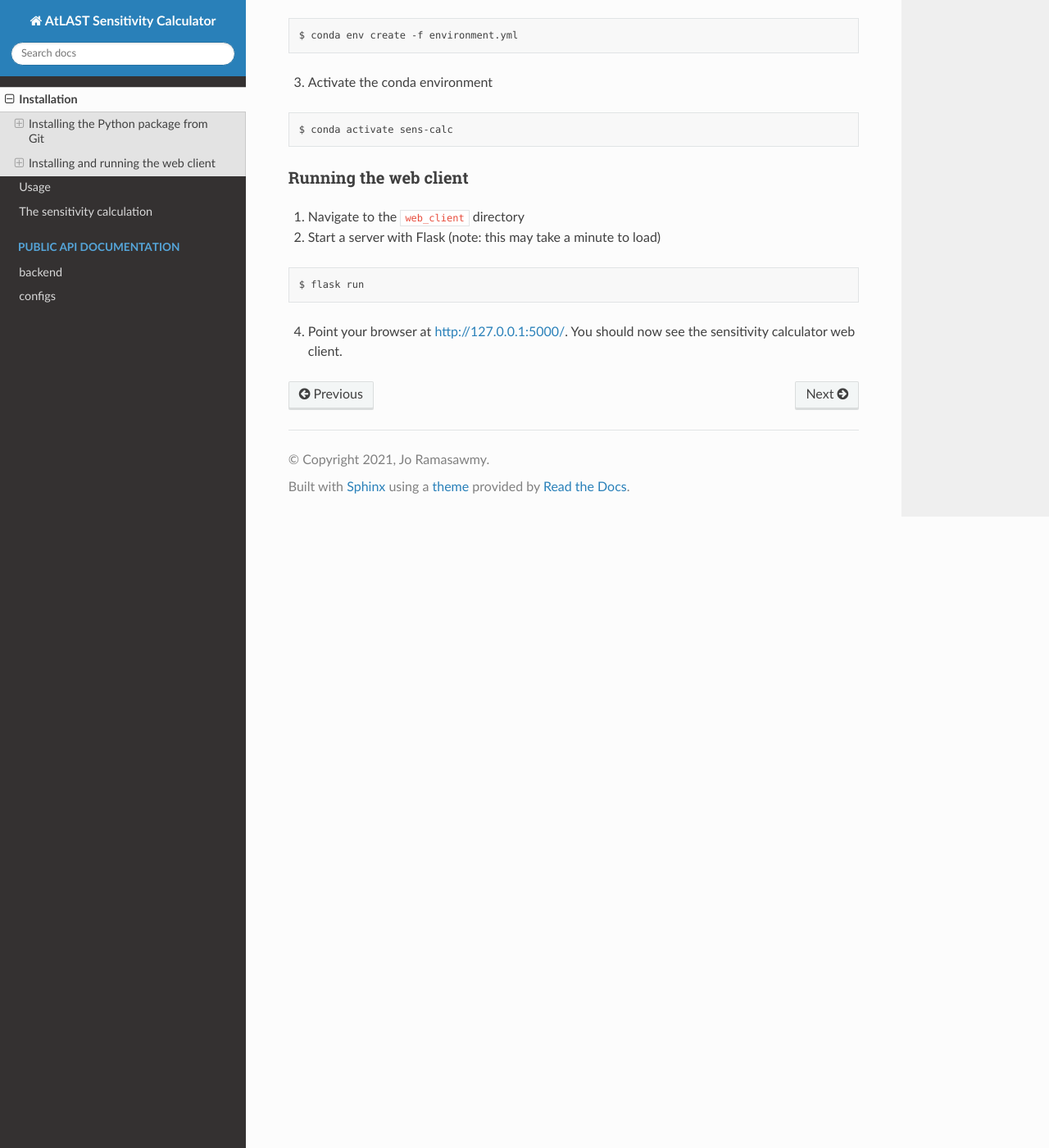
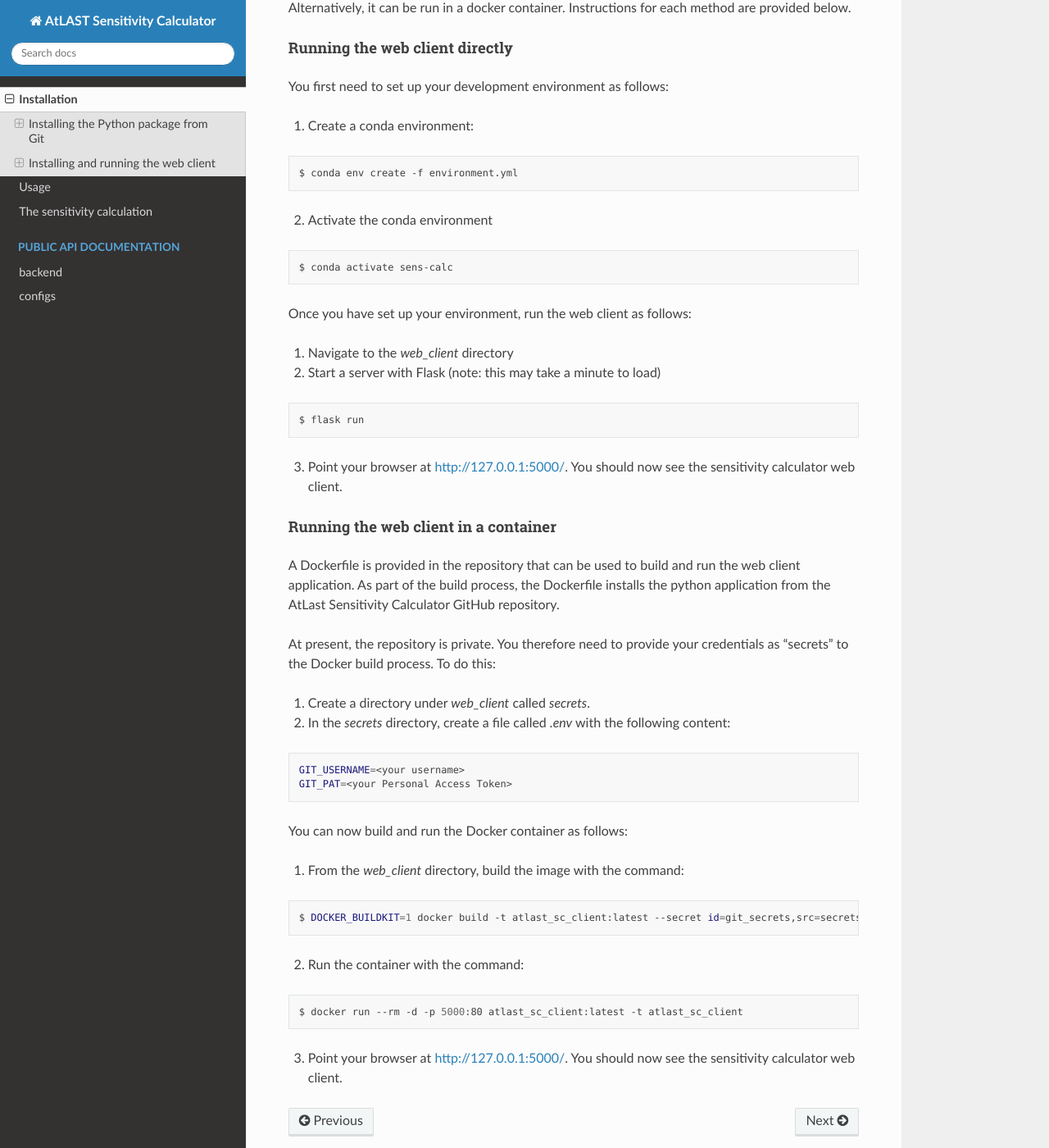
Before and after one commit to ukatc/AtLAST_sensitivity_calculator, a Sphinx documentation site: the page built from docs/source/installation.rst, in a window 1280 px wide and 1400 px high, scrolled down 1433 px. Shown: the whole window at 82% size. Built offline with Sphinx 7.4.7 and the Read the Docs theme 2.0.0, drawn with Linux system fonts in a browser that asks for light colours; pages that are not in the unit, such as notebooks, are missing from menus; some of the changed text lies outside the part shown.

Commit message:
Inject git credentials as docker build secrets
Updated docs

```diff
--- a/docs/source/installation.rst
+++ b/docs/source/installation.rst
@@ -34,7 +34,7 @@ If this returns ``2.x.x``, then try:
 
 
 Installing the sensitivity calculator
-####################################
+#####################################
 
 Once you have created and activated your environment, install the sensitivity python package using pip:
 
@@ -54,35 +54,38 @@ where ``<branch>`` is the name of the target branch.
 
 Installing and running the web client
 -------------------------------------
-
-Setting up your environment
-###########################
-
-1. Clone the repository:
+At present, the web client can only be run locally by first cloning the git repository:
 
 .. code-block:: bash
 
     $ git clone https://github.com/ukatc/AtLAST_sensitivity_calculator.git
 
+Running the web client
+######################
 
-2. Create a conda environment:
+The web client can be run directly in your development environment from the command line. Alternatively, it can be
+run in a docker container. Instructions for each method are provided below.
+
+Running the web client directly
+~~~~~~~~~~~~~~~~~~~~~~~~~~~~~~~
+You first need to set up your development environment as follows:
+
+1. Create a conda environment:
 
 .. code-block:: bash
 
    $ conda env create -f environment.yml
 
 
-3. Activate the conda environment
+2. Activate the conda environment
 
 .. code-block:: bash
 
    $ conda activate sens-calc
 
+Once you have set up your environment, run the web client as follows:
 
-Running the web client
-######################
-
-1. Navigate to the ``web_client`` directory
+1. Navigate to the `web_client` directory
 2. Start a server with Flask (note: this may take a minute to load)
 
 .. code-block:: bash
@@ -90,4 +93,40 @@ Running the web client
    $ flask run
 
 
-4. Point your browser at http://127.0.0.1:5000/. You should now see the sensitivity calculator web client.
+3. Point your browser at http://127.0.0.1:5000/. You should now see the sensitivity calculator web client.
+
+
+Running the web client in a container
+~~~~~~~~~~~~~~~~~~~~~~~~~~~~~~~~~~~~~
+
+A Dockerfile is provided in the repository that can be used to build and run the web client application.
+As part of the build process, the Dockerfile installs the python application from the AtLast Sensitivity
+Calculator GitHub repository.
+
+At present, the repository is private. You therefore need to provide your credentials as "secrets" to the
+Docker build process. To do this:
+
+1. Create a directory under `web_client` called `secrets`.
+2. In the `secrets` directory, create a file called `.env` with the following content:
+
+.. code-block:: bash
+
+    GIT_USERNAME=<your username>
+    GIT_PAT=<your Personal Access Token>
+
+
+You can now build and run the Docker container as follows:
+
+1. From the `web_client` directory, build the image with the command:
+
+.. code-block:: bash
+
+    $ DOCKER_BUILDKIT=1 docker build -t atlast_sc_client:latest --secret id=git_secrets,src=secrets/.env .
+
+2. Run the container with the command:
+
+.. code-block:: bash
+
+    $ docker run --rm -d -p 5000:80 atlast_sc_client:latest -t atlast_sc_client
+
+3. Point your browser at http://127.0.0.1:5000/. You should now see the sensitivity calculator web client.
```
Also changed, not shown: README.md (+36 -3 lines), 2 other files.
